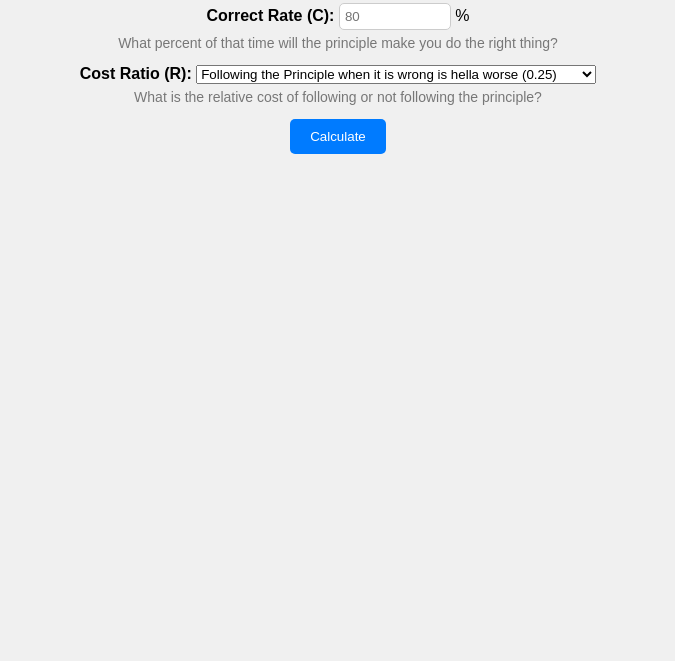
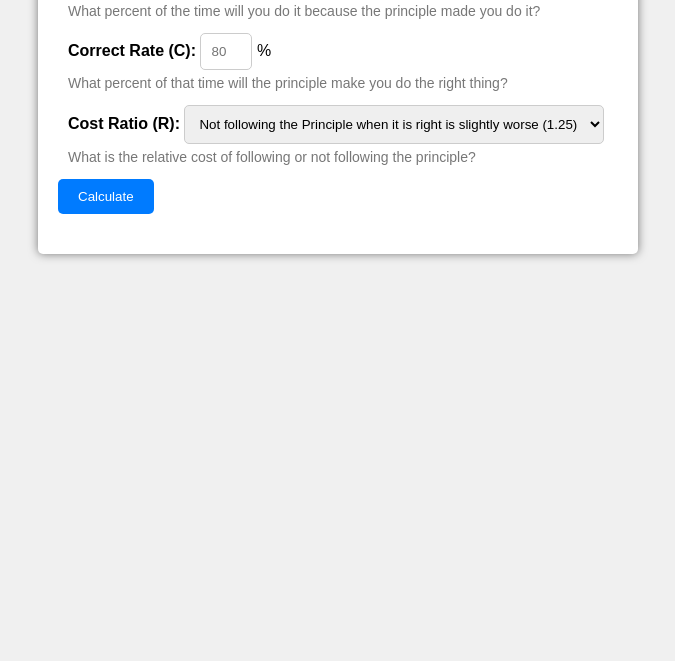
Before and after one commit to e2thex/pindex, a plain HTML site: page index.html in a window 1280 px wide. Shown: the part 139-800 px from the top of the page, without its empty margins (302-977 px from the left). Drawn offline with Linux system fonts and the light colour scheme.

Commit message:
did some styleing up dates

```diff
--- a/index.html
+++ b/index.html
@@ -7,6 +7,7 @@
     <link rel="stylesheet" href="styles.css">
 </head>
 <body>
+    <div class="container">
         <h1>Principle Scoring Web App</h1>
         <div class="input-container">
             <label for="effective-rate">Effective Rate (E):</label>
@@ -18,15 +19,14 @@
             <input type="number" id="correct-rate" step="10" placeholder="80"> %
             <p class="input-description">What percent of that time will the principle make you do the right thing?</p>
         </div>
-    </div>
         <div class="input-container">
             <label for="cost-ratio">Cost Ratio (R):</label>
             <select id="cost-ratio">
                 <option value="0.25">Following the Principle when it is wrong is hella worse (0.25)</option>
                 <option value="0.5">Following the principal when it is wrong is twice as bad (0.5)</option>
                 <option value="0.8">Following the Principle when it is wrong is slightly worse (0.8)</option>
-            <option value="1" default>They are the same (1)</option>
-            <option value="1.25">Not following the Principle when it is right is slightly worse (1.25)</option>
+                <option value="1">They are the same (1)</option>
+                <option value="1.25" selected>Not following the Principle when it is right is slightly worse (1.25)</option>
                 <option value="2">Not following the Principle when it is right is twice as bad (2)</option>
                 <option value="4">Not following the Principle when it is right is Hella worse (4)</option>
             </select>
@@ -35,6 +35,7 @@
         <button id="calculate-button">Calculate</button>
         <div id="result"></div>
         <div id="rating"></div>
+    </div>
     <script src="script.js"></script>
 </body>
 </html>
--- a/styles.css
+++ b/styles.css
@@ -1,6 +1,6 @@
 body {
     font-family: Arial, sans-serif;
-    text-align: center;
+    text-align: left;
     background-color: #f0f0f0;
     margin: 0;
     padding: 0;
@@ -18,11 +18,13 @@ label {
     font-weight: bold;
 }
 
-input {
-    width: 100px;
-    padding: 5px;
+input, select {
+    padding: 10px;
     border: 1px solid #ccc;
     border-radius: 5px;
+}
+input {
+    width: 30px;
 }
 
 button {
@@ -48,3 +50,11 @@ button:hover {
     color: #777; /* Gray text color */
     margin-top: 5px;
 }
+.container {
+    margin: 0 auto;
+    width: 560px;
+    padding: 20px;
+    background-color: #fff;
+    border-radius: 5px;
+    box-shadow: 0 0 10px rgba(0,0,0,0.5);
+}
```
Lines whose indentation alone changed are shown as unchanged.
